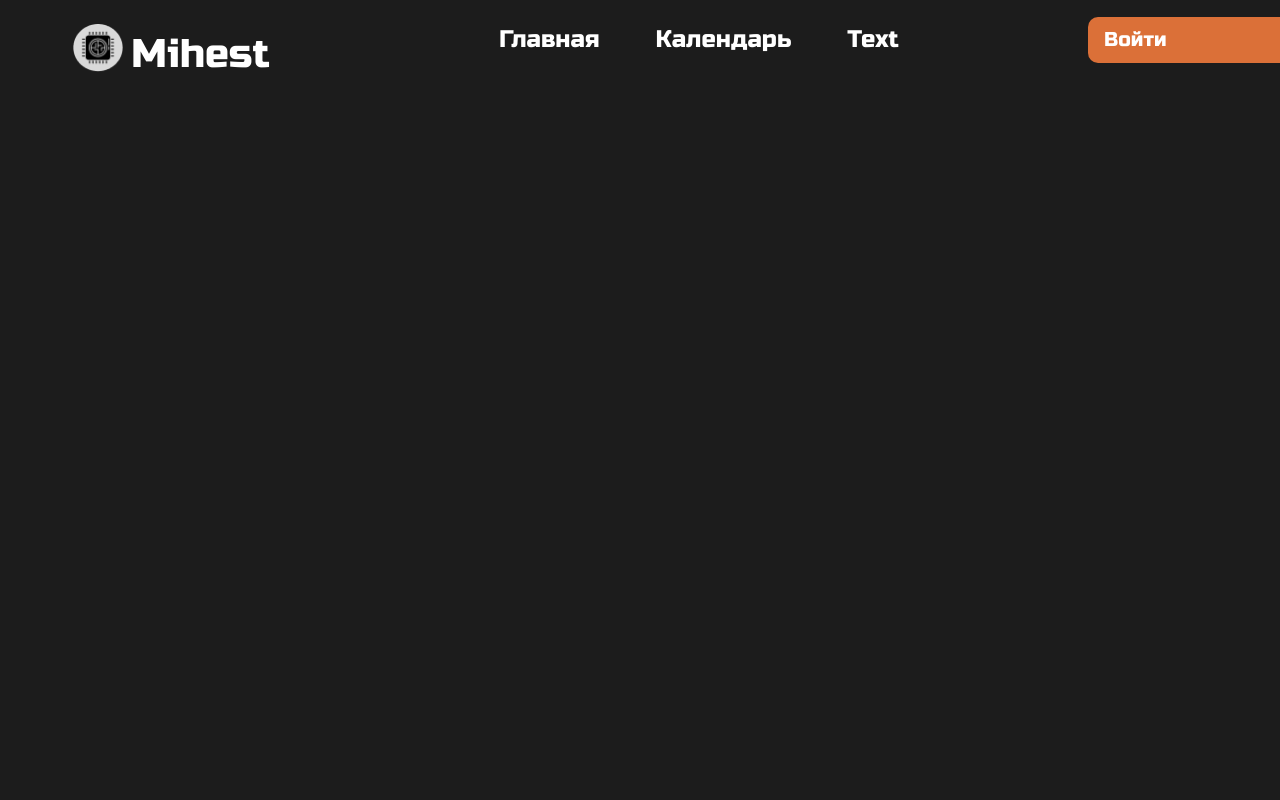
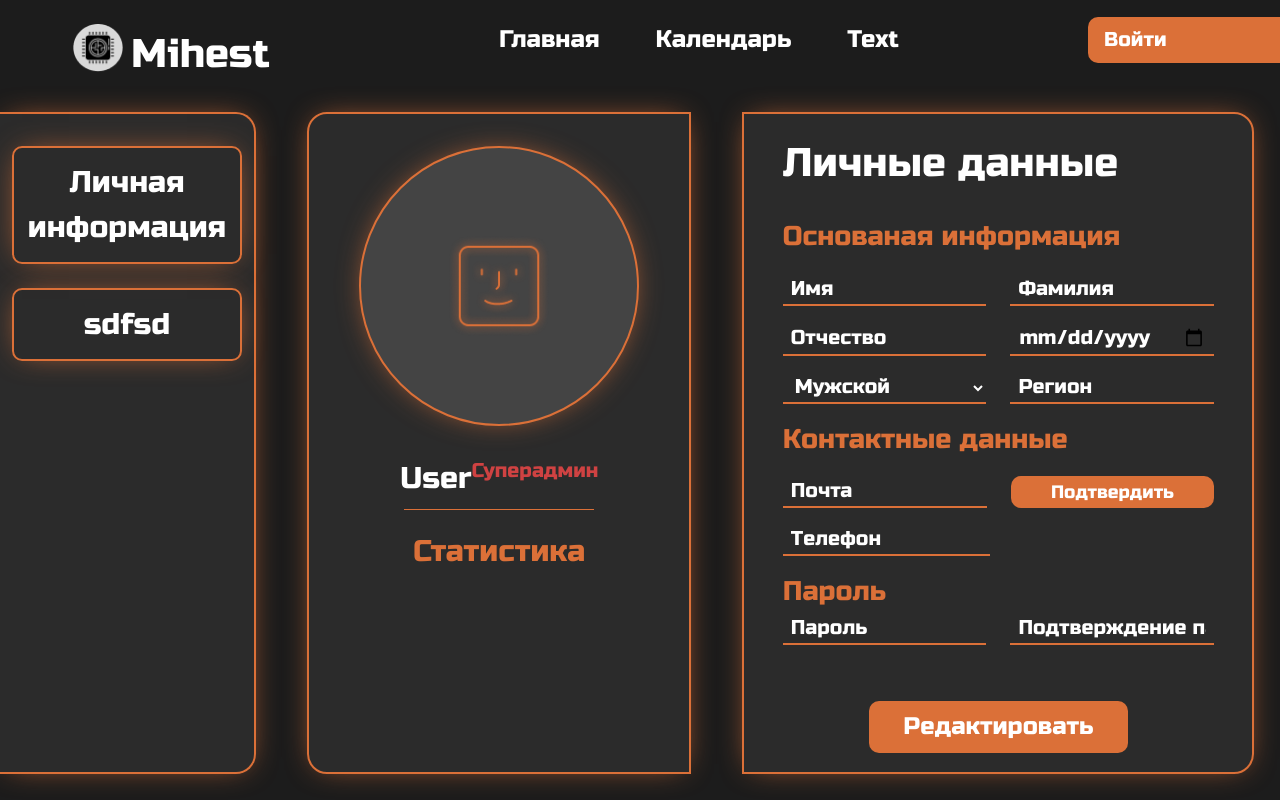
Before and after one commit to HachBoB/final_Pervenstvo, a Next.js app in the folder frontend/: page /personal in a window 1280 px wide. Built offline with nearby package versions, Linux system fonts and the light colour scheme.

Commit message:
лични кабинети

```diff
--- /dev/null
+++ b/frontend/app/personal/ClientComponent.jsx
@@ -0,0 +1,64 @@
+'use client'
+import React, { useState } from 'react';
+import Image from 'next/image';
+
+const ImageUpload = () => {
+    const [selectedImage, setSelectedImage] = useState(null);
+    const [error, setError] = useState('');
+
+    const handleImageChange = (event) => {
+        const file = event.target.files[0];
+
+        if (file) {
+            const fileType = file.type.split('/')[0];
+            const fileSize = file.size / 1024 / 1024; // размер в МБ
+
+            // Проверка типа файла и размера
+            if (fileType !== 'image' || fileSize > 5) {
+                setError('Пожалуйста, загрузите изображение размером до 5 МБ.');
+                setSelectedImage(null);
+                return;
+            }
+
+            const reader = new FileReader();
+            reader.onloadend = () => {
+                setSelectedImage(reader.result);
+                setError('');
+            };
+            reader.readAsDataURL(file);
+        }
+    };
+
+    const handleRemoveImage = () => {
+        setSelectedImage(null);
+    };
+
+    return (
+        <div className="flex flex-col items-center">
+            <label className="relative border-[#DB7038] border-2 shadow-custom rounded-full justify-center items-center flex bg-[#444444]">
+                {selectedImage ? (
+                    <div className="">
+                        <img src={selectedImage} alt="Uploaded" className="w-[280px] h-[280px] rounded-full" />
+                        <button
+                            onClick={handleRemoveImage}
+                            className="absolute top-2 right-2 bg-red-500 text-white rounded-full p-1 hover:bg-red-600"
+                        >
+                            ×
+                        </button>
+                    </div>
+                ) : (
+                    <Image src="/avatainput.png" alt="Upload" width={18} height={18} />
+                )}
+                <input
+                    type="file"
+                    accept="image/*"
+                    onChange={handleImageChange}
+                    className="hidden"
+                />
+            </label>
+            {error && <p className="mt-2 text-red-500">{error}</p>}
+        </div>
+    );
+};
+
+export default ImageUpload;
--- a/frontend/app/personal/page.jsx
+++ b/frontend/app/personal/page.jsx
@@ -1,5 +1,141 @@
+import Image from "next/image";
+import ImageUpload from "@/app/personal/ClientComponent";
+
 export default function Personal() {
-    return (
-        <div></div>
-    );
+  return (
+    <div className="flex gap-[4%] mt-[2.5%] text-white">
+      <div className="border-[#DB7038] border-t-2 border-r-2 border-b-2 rounded-r-[20px] shadow-custom w-[20%] items-center flex flex-col gap-6 py-[2.5%] px-3 bg-[#44444461]">
+        <button
+          type="submit"
+          className="border-[#DB7038] border-2 rounded-[10px] shadow-custom p-3 text-[30px] w-[100%] text-center"
+        >
+          Личная информация
+        </button>
+        <button
+          type="submit"
+          className="border-[#DB7038] border-2 rounded-[10px] shadow-custom p-3 text-[30px] w-[100%] text-center"
+        >
+          sdfsd
+        </button>
+      </div>
+      <div className="border-[#DB7038] border-2 rounded-l-[20px] flex flex-col shadow-custom w-[30%] py-[2.5%] items-center bg-[#44444461]">
+        <div>
+          <div className="border-[#DB7038] border-2 shadow-custom rounded-full justify-center items-center flex w-[280px] h-[280px] bg-[#444444]">
+            <Image
+              src="/avatarzero.png"
+              alt="avatar"
+              width={100}
+              height={100}
+              className=""
+            />
+          </div>
+          {/* <ImageUpload /> */}
+        </div>
+        <div className="flex mt-[8%]">
+          <p className="text-[30px]">User</p>
+          <p className="text-[20px] text-[#CF4242]">Суперадмин</p>
+        </div>
+        <div className="bg-[#DB7038] w-[50%] h-[1px] mt-[2%]"></div>
+        <p className="text-[30px] mt-[5%] text-[#DB7038]">Статистика</p>
+      </div>
+      <div className="border-[#DB7038] border-2 rounded-r-[20px] flex shadow-custom w-[40%] bg-[#44444461] px-[3%] py-[1.5%] flex flex-col gap-6 ">
+        <p className="text-[40px]">Личные данные</p>
+        <form action="" className="flex flex-col gap-4 ">
+          <p className="text-[27px] text-[#DB7038]">Основаная информация</p>
+          <div className="flex gap-6">
+            <input
+              type="text"
+              name="name"
+              className="bg-transparent border-b-2 border-[#DB7038] px-2 text-[20px] focus:outline-[#DB7038] focus:outline-none placeholder:text-white w-[50%]"
+              placeholder="Имя"
+            />
+            <input
+              type="text"
+              name="surname"
+              className="bg-transparent border-b-2 border-[#DB7038] px-2 text-[20px] focus:outline-[#DB7038] focus:outline-none placeholder:text-white w-[50%]"
+              placeholder="Фамилия"
+            />
+          </div>
+          <div className="flex gap-6">
+            <input
+              type="text"
+              name="patronymic"
+              className="bg-transparent border-b-2 border-[#DB7038] px-2 text-[20px] focus:outline-[#DB7038] focus:outline-none placeholder:text-white w-[50%]"
+              placeholder="Отчество"
+            />
+            <input
+              type="date"
+              name="birthday"
+              className="bg-transparent border-b-2 border-[#DB7038] px-2 text-[20px] focus:outline-[#DB7038] focus:outline-none placeholder:text-white w-[50%]"
+            />
+          </div>
+          <div className="flex gap-6">
+            <select
+              name="gender"
+              className="bg-transparent border-b-2 border-[#DB7038] px-2 text-[20px] focus:outline-[#DB7038] focus:outline-none placeholder:text-white w-[50%]"
+            >
+              <option className="bg-[#444444]" value="male">
+                Мужской
+              </option>
+              <option className="bg-[#444444]" value="female">
+                Женский
+              </option>
+            </select>
+            <input
+              type="text"
+              name="region"
+              className="bg-transparent border-b-2 border-[#DB7038] px-2 text-[20px] focus:outline-[#DB7038] focus:outline-none placeholder:text-white w-[50%]"
+              placeholder="Регион"
+            />
+          </div>
+          <div className="flex flex-col gap-4">
+            <p className="text-[27px] text-[#DB7038]">Контактные данные</p>
+            <div className="flex gap-6">
+              <input
+                type="email"
+                name="email"
+                placeholder="Почта"
+                className="bg-transparent border-b-2 border-[#DB7038] px-2 text-[20px] focus:outline-[#DB7038] focus:outline-none placeholder:text-white w-[50%]"
+              />
+              <button
+                type="submit"
+                className="bg-[#DB7038] text-white  rounded-[10px] text-[18px] w-[50%]"
+              >
+                Подтвердить
+              </button>
+            </div>
+            <input
+              type="tel"
+              name="phone"
+              placeholder="Телефон"
+              className="bg-transparent border-b-2 border-[#DB7038] px-2 text-[20px] focus:outline-[#DB7038] focus:outline-none placeholder:text-white w-[48%]"
+            />
+          </div>
+          <div>
+            <p className="text-[27px] text-[#DB7038]">Пароль</p>
+            <div className="flex gap-6">
+              <input
+                type="password"
+                name="password"
+                placeholder="Пароль"
+                className="bg-transparent border-b-2 border-[#DB7038] px-2 text-[20px] focus:outline-[#DB7038] focus:outline-none placeholder:text-white w-[50%]"
+              />
+              <input
+                type="password"
+                name="confirmPassword"
+                placeholder="Подтверждение пароля"
+                className="bg-transparent border-b-2 border-[#DB7038] px-2 text-[20px] focus:outline-[#DB7038] focus:outline-none placeholder:text-white w-[50%]"
+              />
+            </div>
+          </div>
+          <button
+            type="submit"
+            className="bg-[#DB7038] text-white py-2 rounded-[10px] text-[24px] w-[60%] mx-auto mt-10"
+          >
+            Редактировать
+          </button>
+        </form>
+      </div>
+    </div>
+  );
 }
```
Also changed, not shown: frontend/public/avatainput.png (added), frontend/public/avatarzero.png (added).
